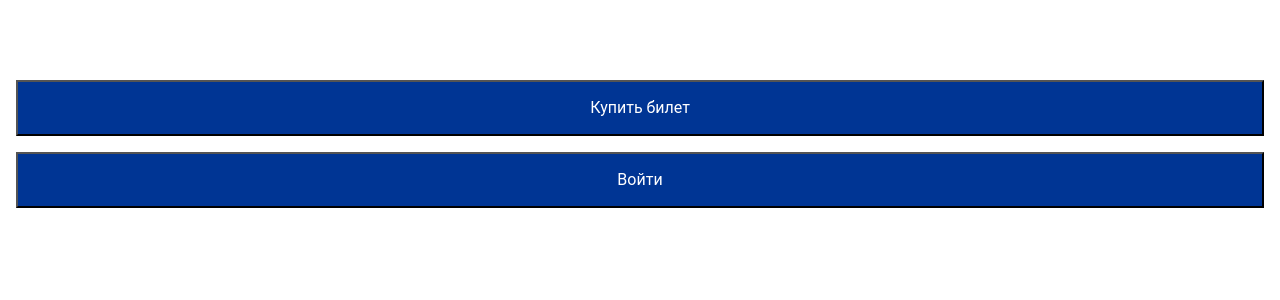
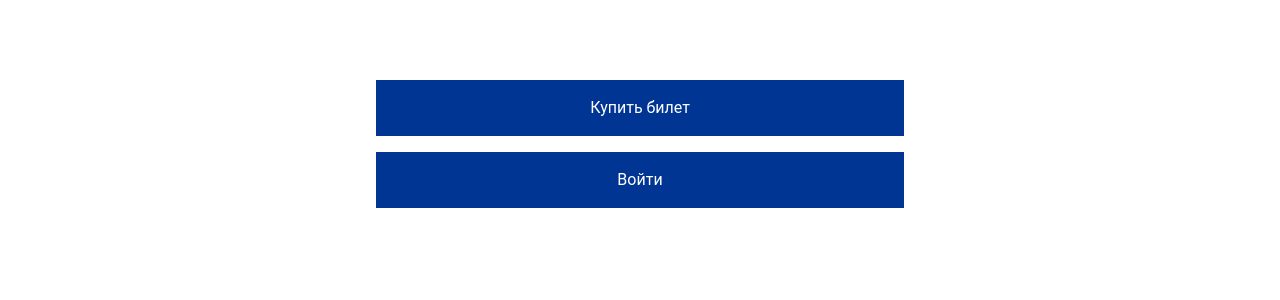
Before and after one commit to petushoque/utair, a React (Create React App) app: page / in a window 1280 px wide. Shown: the top 300 px of the page. Built offline with nearby package versions, Linux system fonts and the light colour scheme.

Commit message:
feat: config фаил для относительных путей к картинкам

```diff
--- a/package.json
+++ b/package.json
@@ -9,6 +9,7 @@
     "react": "^17.0.2",
     "react-dom": "^17.0.2",
     "react-redux": "^7.2.4",
+    "react-router-dom": "^5.2.0",
     "react-scripts": "4.0.3",
     "redux": "^4.1.0",
     "web-vitals": "^1.1.2"
--- a/src/App.css
+++ b/src/App.css
@@ -1,12 +1,29 @@
 .app {
+  width: 100%;
+  max-width: 560px;
   display: flex;
   flex-direction: column;
   align-items: center;
-  padding: 80px 16px 16px 16px;
   font-family: Arial, Helvetica, sans-serif;
+  margin: 0 auto;
+  box-sizing: border-box;
 }
 
-.app button {
+.main {
+  width: 100%;
+  padding: 80px 16px 16px 16px;
+  display: flex;
+  flex-direction: column;
+  align-items: center;
+  margin: 0 auto;
+  box-sizing: border-box;
+}
+
+.main .button {
+  margin-bottom: 16px;
+}
+
+.button {
   cursor: pointer;
   width: 100%;
   height: 56px;
@@ -22,5 +39,29 @@
   justify-content: center;
   text-align: center;
   color: #FFFFFF;
-  margin-bottom: 16px;
+  text-decoration: none;
 }
+
+.button:hover {
+  opacity: 0.8;
+}
+
+.login {
+  width: 100%;
+  padding: 68px 16px 16px 16px;
+  display: flex;
+  flex-direction: column;
+  align-items: center;
+  margin: 0 auto;
+  box-sizing: border-box;
+  position: relative;
+}
+
+.go-back-arrow {
+  position: absolute;
+  background-image: url(./images/icon-back.svg);
+  width: 20px;
+  height: 20px;
+  top: 50px;
+  left: 5px;
+}
--- a/src/App.js
+++ b/src/App.js
@@ -2,6 +2,7 @@ import logo from './logo.svg';
 import './App.css';
 import React from 'react';
 import { useState } from 'react'
+import { Redirect, Route, Switch, BrowserRouter, Link } from 'react-router-dom';
 
 function App() {
 
@@ -9,14 +10,29 @@ function App() {
   const [isLoggedIn, setIsLoggedIn] = useState(false)
 
   return (
-    <div className='app'>
-      <button>
-        Купить билет
-      </button>
-      <button>
-        Войти
-      </button>
-    </div>
+    <BrowserRouter>
+      <div className='app'>
+        <Switch>
+
+          <Route exact path='/'>
+            <div className='main'>
+              <Link className='button' to='/'>Купить билет</Link>
+              <Link className='button' to='/login'>Войти</Link>
+            </div>
+          </Route>
+
+          <Route exact path='/login'>
+            <form className='login'>
+              <input placeholder='Номер телефона или Email'/>
+              <button className='button' type='submit'>Войти</button>
+              <p>Нет аккаунта?</p>
+              <Link to='register'>Зарегистрируйтесь</Link>
+            </form>
+            <Link className='go-back-arrow' to='/'/>
+          </Route>
+        </Switch>
+      </div>
+    </BrowserRouter>
   );
 }
 
--- /dev/null
+++ b/src/config.json
@@ -0,0 +1,3 @@
+{
+    "homepage": "./"
+}
```
Also changed, not shown: src/images/icon-back.svg (added), 1 other file (tests, documents, lock files or other folders).
